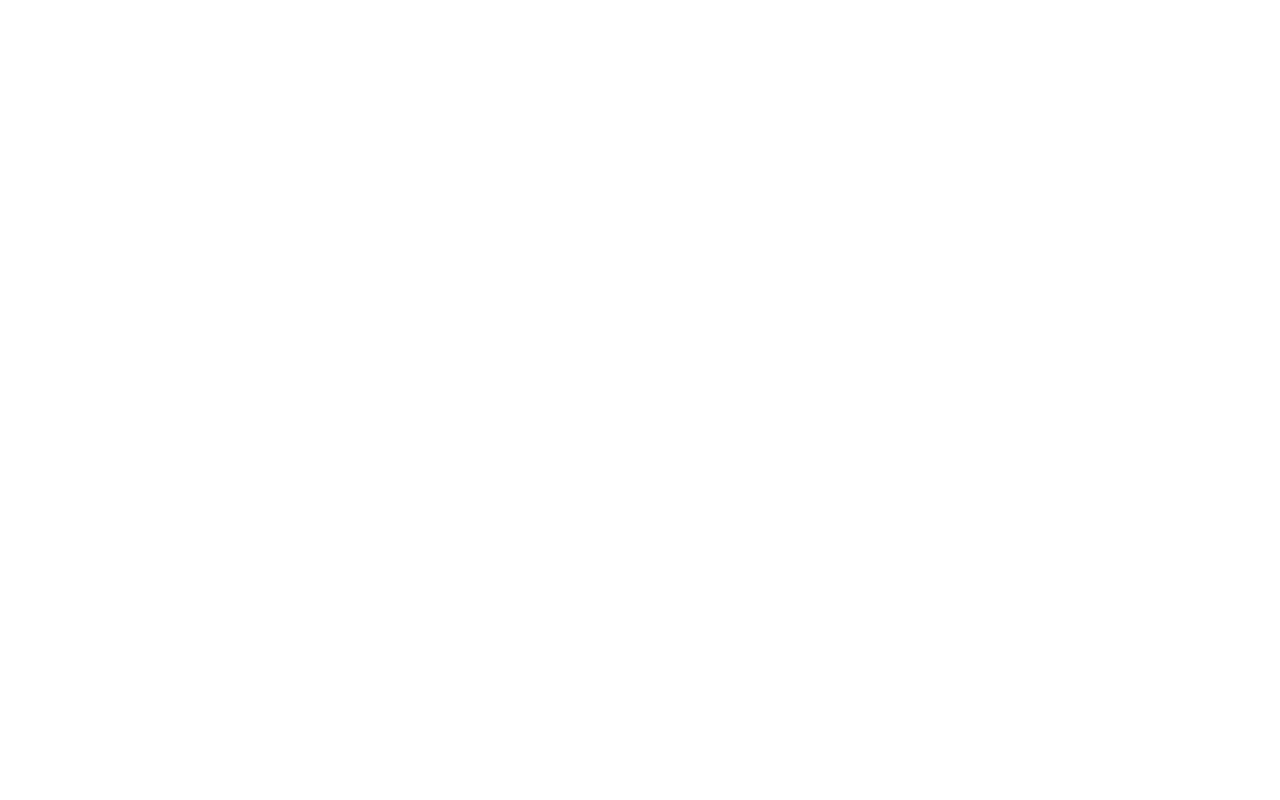
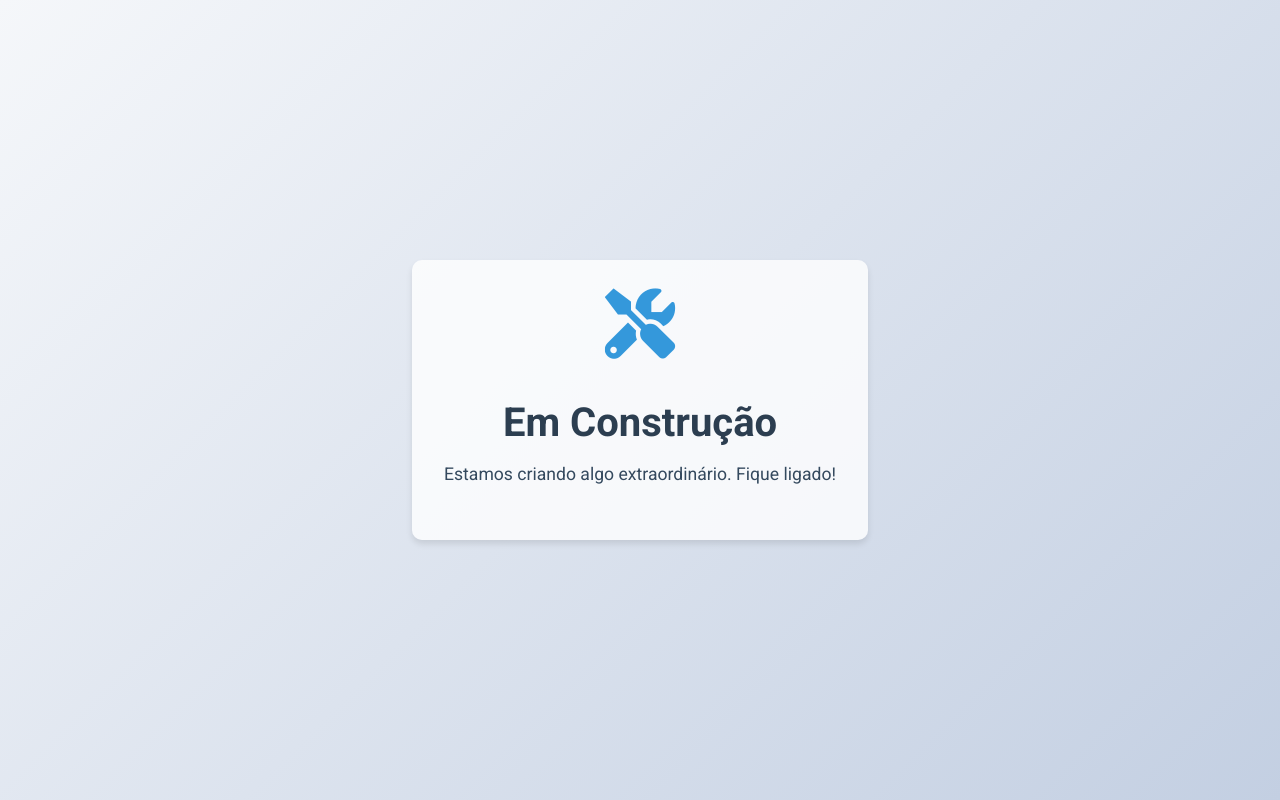
Before and after one commit to leoedias/projeto1, a plain HTML site: page index.html in a window 1280 px wide. Drawn offline with Linux system fonts and the light colour scheme.

Commit message:
Update index.html

```diff
--- a/index.html
+++ b/index.html
@@ -1 +1,62 @@
-<html><marquee><h1>Hellow world!</h1></marquee></html>
+<!DOCTYPE html>
+<html lang="pt">
+<head>
+    <meta charset="UTF-8">
+    <meta name="viewport" content="width=device-width, initial-scale=1.0">
+    <title>Em Construção</title>
+    <link href="https://cdnjs.cloudflare.com/ajax/libs/font-awesome/6.0.0-beta3/css/all.min.css" rel="stylesheet">
+    <style>
+        @import url('https://fonts.googleapis.com/css2?family=Roboto:wght@300;400;700&display=swap');
+
+        body {
+            font-family: 'Roboto', sans-serif;
+            display: flex;
+            justify-content: center;
+            align-items: center;
+            height: 100vh;
+            margin: 0;
+            background: linear-gradient(135deg, #f5f7fa 0%, #c3cfe2 100%);
+        }
+        .container {
+            text-align: center;
+            background-color: rgba(255, 255, 255, 0.8);
+            padding: 2rem;
+            border-radius: 10px;
+            box-shadow: 0 4px 6px rgba(0, 0, 0, 0.1);
+            animation: fadeIn 1.5s ease-out;
+        }
+        h1 {
+            font-size: 2.5rem;
+            color: #2c3e50;
+            margin-bottom: 0.5rem;
+        }
+        p {
+            font-size: 1.1rem;
+            color: #34495e;
+            margin-bottom: 1.5rem;
+        }
+        .icon {
+            font-size: 4rem;
+            color: #3498db;
+            margin-bottom: 1rem;
+            animation: pulse 2s infinite;
+        }
+        @keyframes fadeIn {
+            from { opacity: 0; transform: translateY(-20px); }
+            to { opacity: 1; transform: translateY(0); }
+        }
+        @keyframes pulse {
+            0% { transform: scale(1); }
+            50% { transform: scale(1.1); }
+            100% { transform: scale(1); }
+        }
+    </style>
+</head>
+<body>
+    <div class="container">
+        <i class="fas fa-tools icon"></i>
+        <h1>Em Construção</h1>
+        <p>Estamos criando algo extraordinário. Fique ligado!</p>
+    </div>
+</body>
+</html>
```
